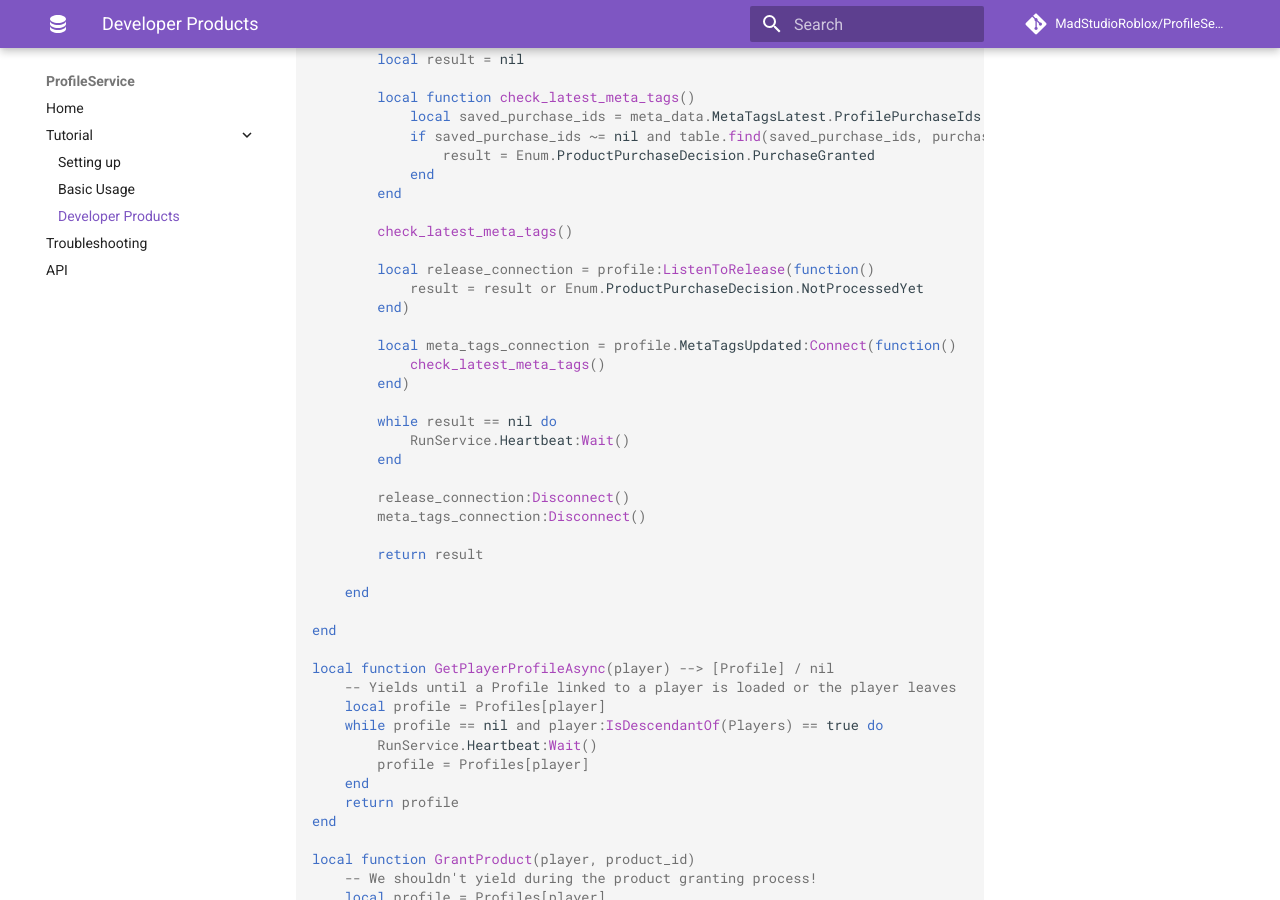
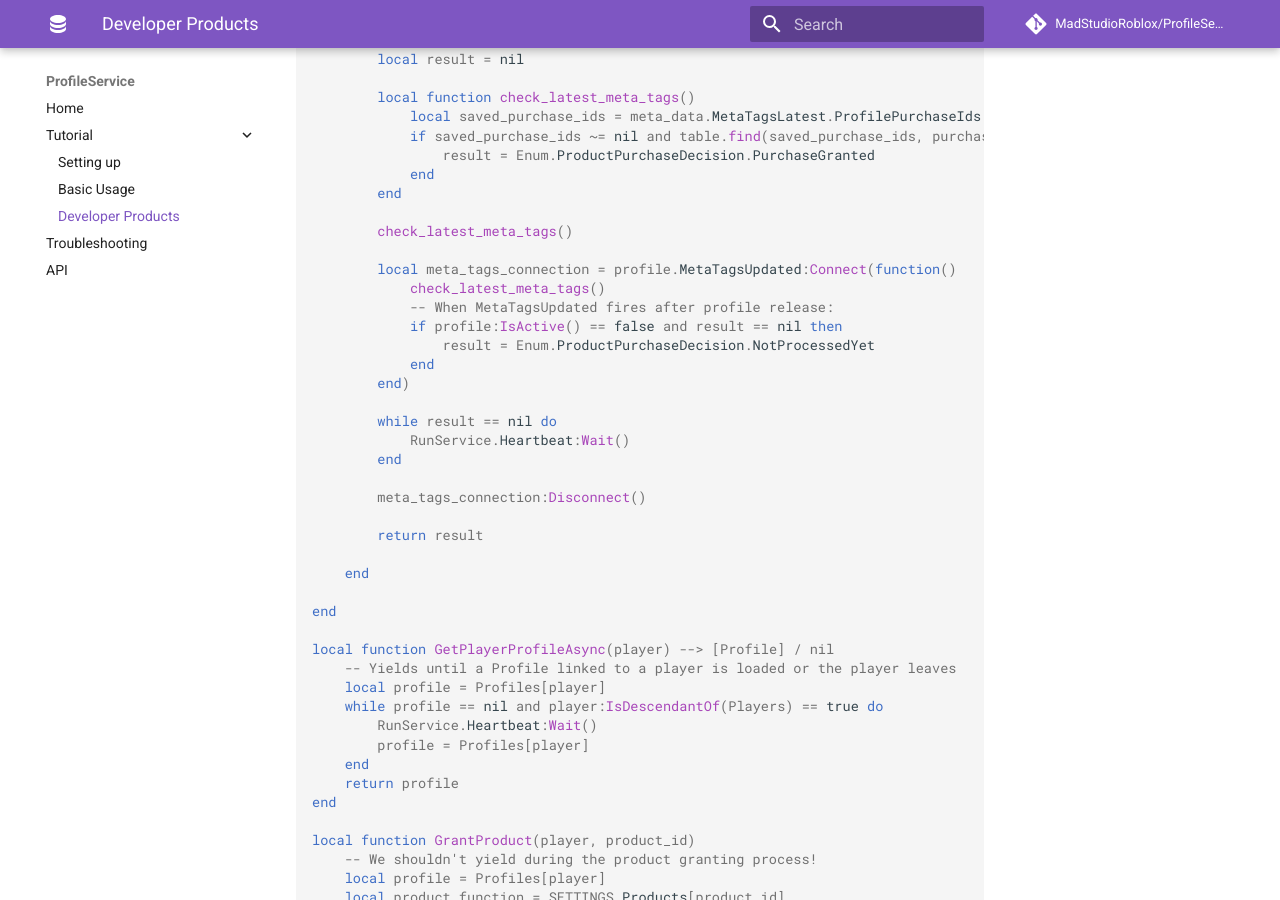
Before and after one commit to MadStudioRoblox/ProfileService, an MkDocs documentation site: the page built from docs/tutorial/developer_products.md, in a window 1280 px wide and 900 px high, scrolled down 2028 px. Built offline with MkDocs 1.6.1 and Material for MkDocs 9.7.7, drawn with Linux system fonts in a browser that asks for light colours; comment, search, counter and statistics services are not loaded.

Commit message:
Fixed bad profile release handling while processing purchase

```diff
--- a/docs/tutorial/developer_products.md
+++ b/docs/tutorial/developer_products.md
@@ -105,19 +105,18 @@ function PurchaseIdCheckAsync(profile, purchase_id, grant_product_callback) -->
 
 		check_latest_meta_tags()
 
-		local release_connection = profile:ListenToRelease(function()
-			result = result or Enum.ProductPurchaseDecision.NotProcessedYet
-		end)
-
 		local meta_tags_connection = profile.MetaTagsUpdated:Connect(function()
 			check_latest_meta_tags()
+			-- When MetaTagsUpdated fires after profile release:
+			if profile:IsActive() == false and result == nil then
+				result = Enum.ProductPurchaseDecision.NotProcessedYet
+			end
 		end)
 
 		while result == nil do
 			RunService.Heartbeat:Wait()
 		end
 
-		release_connection:Disconnect()
 		meta_tags_connection:Disconnect()
 
 		return result
```
